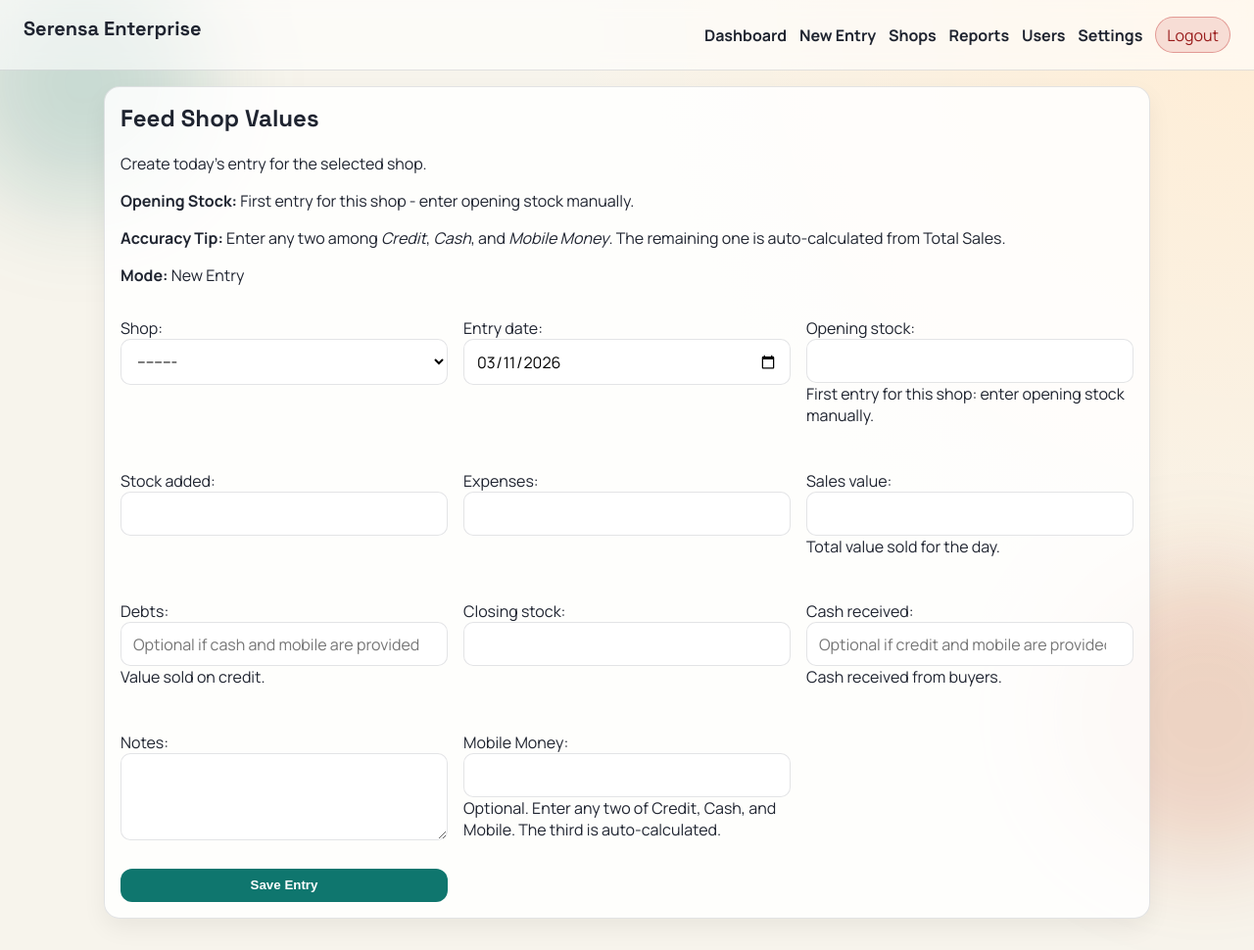
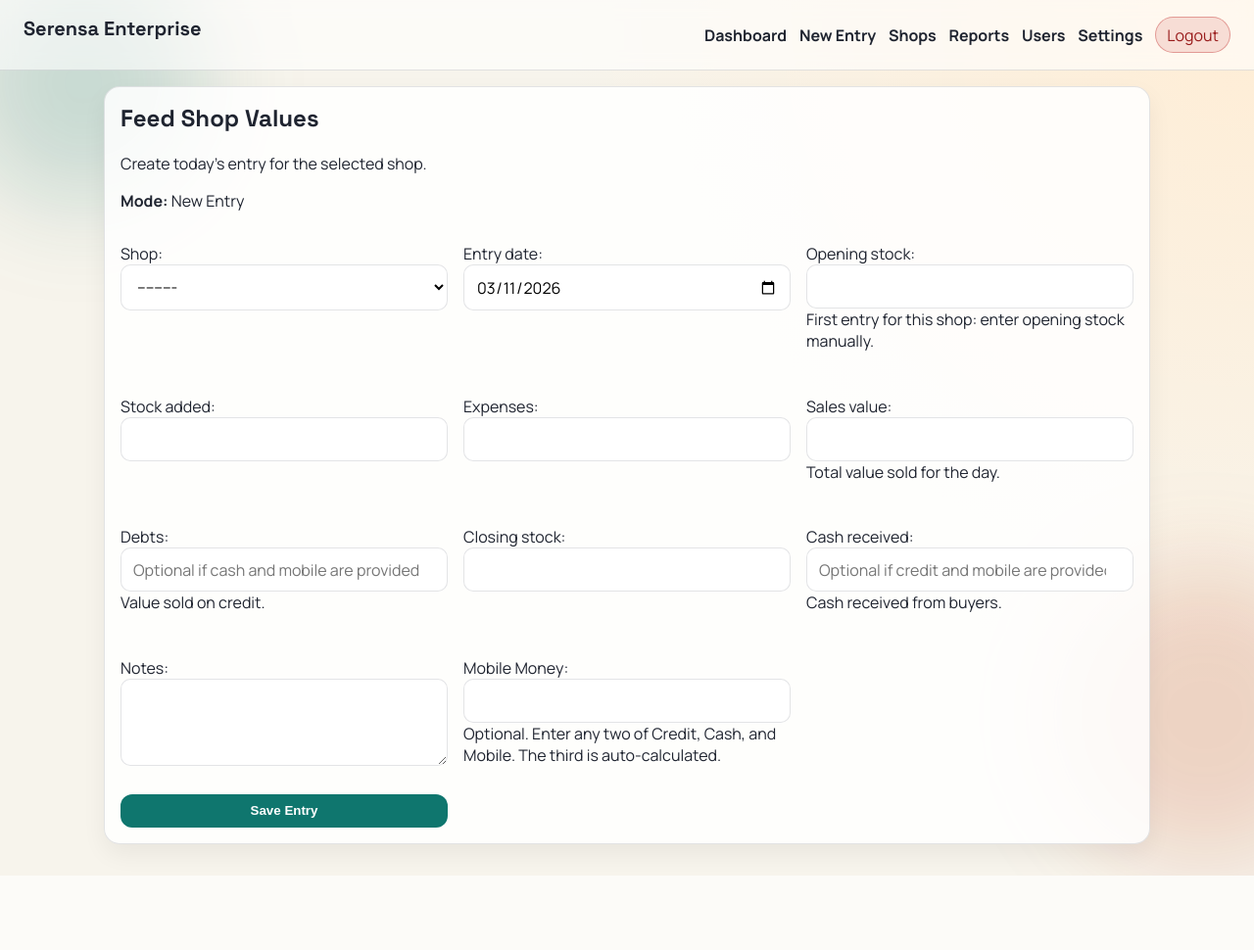
Before and after one commit to wakoTheDev/serensa, a Django app: page /entries/new/ in a window 1280 px wide. Shown: the whole page at 98% size. After the commit the page ends 894 px from the top, so only its background shows below. Run offline with Django 5.2, Linux system fonts and the light colour scheme; the visitor is signed in with stand-in values (Sample User, id 1); data comes from the database, SQL or seed files in the repository.

Commit message:
reduced wording

```diff
--- a/sensa/templates/sensa/entry_form.html
+++ b/sensa/templates/sensa/entry_form.html
@@ -5,11 +5,11 @@
         <h2>{{ form_title }}</h2>
         <p>{{ form_subtitle }}</p>
     {% if manual_opening_required %}
-    <p><strong>Opening Stock:</strong> <span class="muted">First entry for this shop - enter opening stock manually.</span></p>
+    <!-- <p><strong>Opening Stock:</strong> <span class="muted">First entry for this shop - enter opening stock manually.</span></p> -->
     {% else %}
-    <p><strong>Opening Stock:</strong> {{ opening_stock_value }} <span class="muted">(auto-filled from the most recent closing stock)</span></p>
+    <!-- <p><strong>Opening Stock:</strong> {{ opening_stock_value }} <span class="muted">(auto-filled from the most recent closing stock)</span></p> -->
     {% endif %}
-    <p class="muted"><strong>Accuracy Tip:</strong> Enter any two among <em>Credit</em>, <em>Cash</em>, and <em>Mobile Money</em>. The remaining one is auto-calculated from Total Sales.</p>
+    <!-- <p class="muted"><strong>Accuracy Tip:</strong> Enter any two among <em>Credit</em>, <em>Cash</em>, and <em>Mobile Money</em>. The remaining one is auto-calculated from Total Sales.</p> -->
         <p>
                 <strong>Mode:</strong>
                 {% if is_edit_mode %}
```
